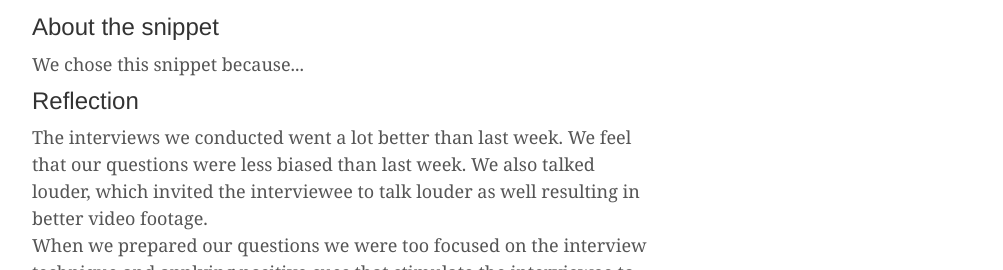
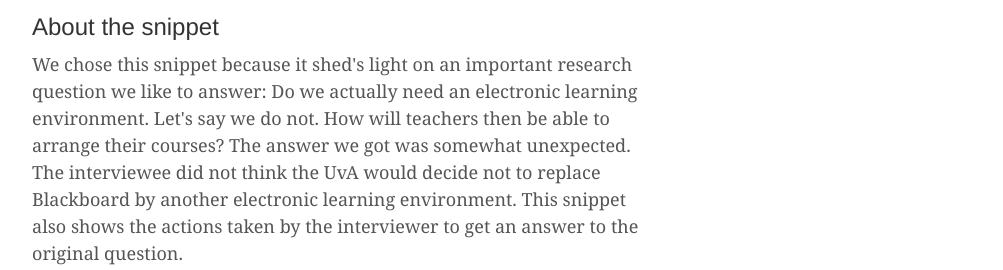
Before and after one commit to kevinvdbekerom/requirements_engineering, a plain HTML site: page Portfolio/week2.html in a window 1280 px wide. Shown: the part 700-970 px from the top of the page, without its empty margins (138-1141 px from the left). Drawn offline with nearby package versions, Linux system fonts and the light colour scheme; a script that the page names is missing; files whose address does not match are found by name.

Commit message:
Week 2 release for friday

```diff
--- a/Portfolio/week2.html
+++ b/Portfolio/week2.html
@@ -64,7 +64,11 @@
             <!-- 16:9 aspect ratio -->
             <iframe width="560" height="315" src="https://www.youtube.com/embed/videoseries?list=PLhmpE7Z-qM3H2D80nW2SkC2sZW38uqd9P" frameborder="0" allowfullscreen></iframe>
             <p><h3> About the snippet </h3></p>
-            <p>We chose this snippet because...<p>
+            <p>We chose this snippet because it shed's light on an important research question we like to answer:
+            Do we actually need an electronic learning environment. Let's say we do not. How will teachers then be able
+            to arrange their courses? The answer we got was somewhat unexpected. The interviewee did not think the UvA would decide not to replace Blackboard
+            by another electronic learning environment. This snippet also shows the actions taken by the interviewer to
+            get an answer to the original question.<p>
 
             <p><h3> Reflection </h3></p>
             <p>The interviews we conducted went a lot better than last week. We feel that our questions were less biased than last week.
@@ -91,6 +95,7 @@
                 </tr>
                 <tr>
                     <td><a href="files/week_2/tom_reading_2.pdf">Reading assignment Tom</a></td>
+                    <td><a href="files/week_2/kevin_reading_2.pdf">Reading assignment Kevin</a></td>
                 </tr>
                 <!-- <tr>
                     <td><a href="files/week_1/kevin_bb_log.pdf">BlackBoard log Kevin</a></td>
```
Also changed, not shown: 8 other files.
